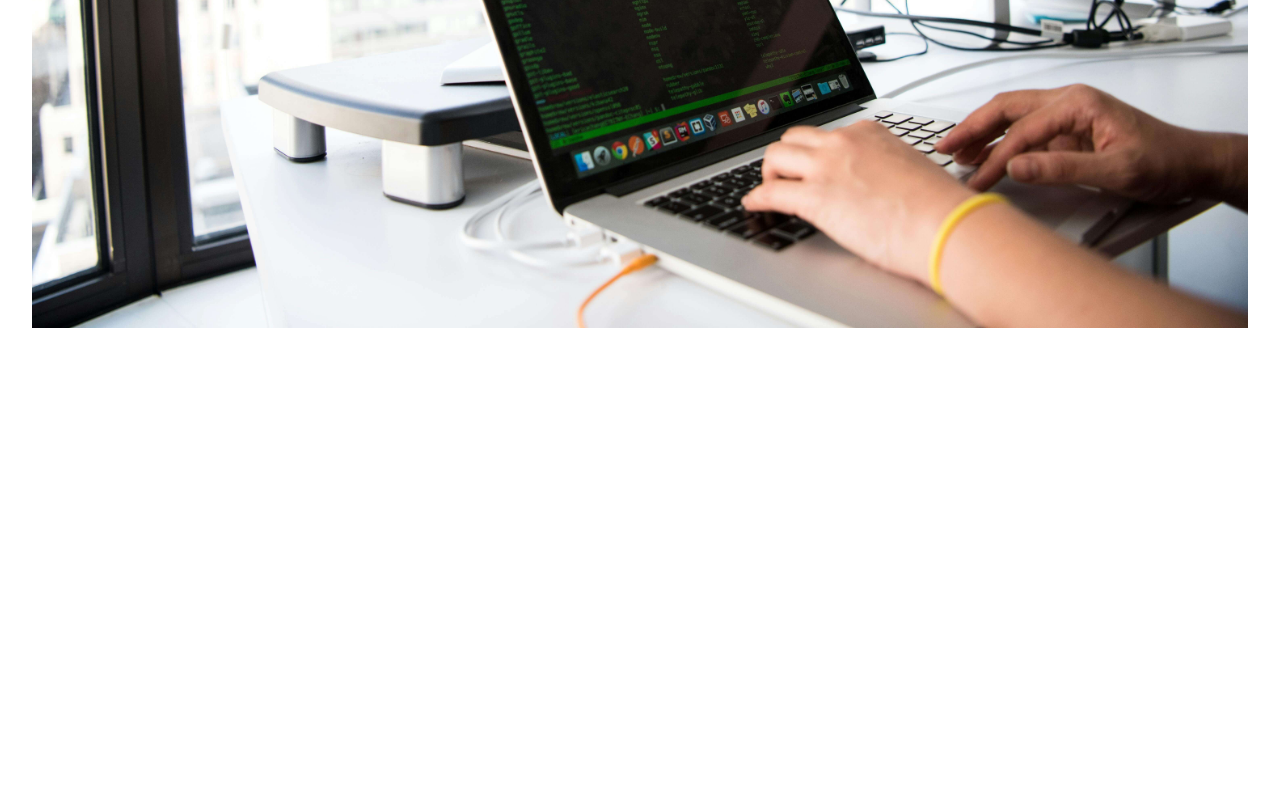
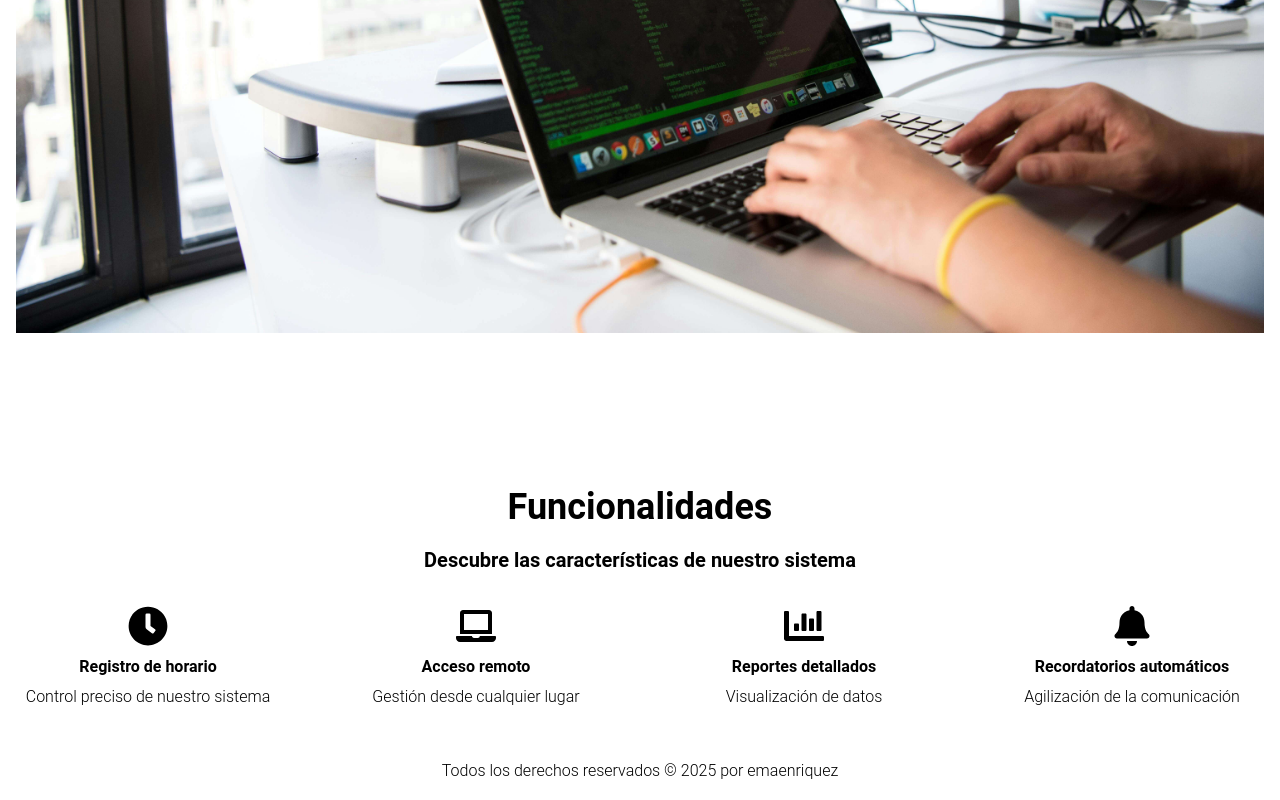
Before and after one commit to emaenriquez/StudentFlow, a React (Vite) app: page / in a window 1280 px wide. Shown: the part 910-1710 px from the top of the page. Before the commit the page ends 1370 px from the top, so only its background shows below. Built offline with nearby package versions, Linux system fonts and the light colour scheme; grey boxes are pictures that could not be loaded; the HTML template or start-up script is replaced by a standard one.

Commit message:
feat(frontend): complete Home prototype with features section and footer

```diff
--- a/package.json
+++ b/package.json
@@ -13,7 +13,8 @@
     "@heroicons/react": "^2.2.0",
     "@material-tailwind/react": "^2.1.10",
     "react": "^18.3.1",
-    "react-dom": "^18.3.1"
+    "react-dom": "^18.3.1",
+    "react-icons": "^5.4.0"
   },
   "devDependencies": {
     "@eslint/js": "^9.17.0",
--- a/src/components/Carosuel/CarosuelSoftware.jsx
+++ b/src/components/CarosuelSection/CarosuelSoftware.jsx
@@ -56,17 +56,17 @@ const CarosuelSoftware = () => {
       <img
         src="/carusel-1.jpg"
         alt="image 1"
-        className="p-8 h-full w-full object-cover"
+        className="p-4 h-full w-full object-cover"
       />
       <img
         src="/carusel-2.jpg"
         alt="image 2"
-        className="p-8 h-full w-full object-cover"
+        className="p-4 h-full w-full object-cover"
       />
       <img
         src="/carusel-3.jpg"
         alt="image 3"
-        className="p-8 h-full w-full object-cover"
+        className="p-4 h-full w-full object-cover"
       />
     </Carousel>
   );
--- a/src/components/Carosuel/ImagenHeader.jsx
+++ b/src/components/CarosuelSection/ImagenHeader.jsx
@@ -7,12 +7,12 @@ const ImagenHeader = () => {
         src="/background.jpg"
         alt="nature image"
       />
-      <figcaption className="absolute bottom-1 sm:bottom-2/3 left-2/4 flex w-[calc(100%-4rem)] -translate-x-2/4 justify-center rounded-xl py-4 px-6">
+      <figcaption className="absolute bottom-7 sm:bottom-2/3 left-2/4 flex w-[calc(100%-4rem)] -translate-x-2/4 justify-center rounded-xl py-4 px-6">
         <div>
-          <Typography variant="h1" color="white" className="text-base font-bold sm:text-2xl">
+          <Typography variant="h1" color="white" className="text-2xl text-center font-bold sm:text-2xl md:text-4xl">
             Bienvenido a nuestro Sistema de Asistencia
           </Typography>
-          <Typography variant="h2" color="white" className="mt-2 text-base font-normal text-center sm:text-2xl">
+          <Typography variant="h2" color="white" className="mt-2 text-base font-normal text-center sm:text-2xl md:text-4xl">
             Gestiona tu asistencia de manera eficiente
           </Typography>
         </div>
--- /dev/null
+++ b/src/components/FeaturesSection/Features.jsx
@@ -0,0 +1,55 @@
+import { Typography } from "@material-tailwind/react";
+import { FaClock, FaLaptop, FaChartBar, FaBell } from "react-icons/fa";
+
+const Features = () => {
+  return (
+    <section className="py-8">
+      <Typography variant="h2" className="text-center mb-4">
+        Funcionalidades
+      </Typography>
+      <Typography variant="h5" className="text-center mb-8">
+        Descubre las características de nuestro sistema
+      </Typography>
+      <div className="grid grid-cols-1 md:grid-cols-2 lg:grid-cols-4 gap-8">
+        <div className="flex flex-col items-center">
+          <FaClock size={40} className="mb-2" />
+          <Typography variant="h6" className="mb-1">
+            Registro de horario
+          </Typography>
+          <Typography variant="body2">
+            Control preciso de nuestro sistema
+          </Typography>
+        </div>
+        <div className="flex flex-col items-center">
+          <FaLaptop size={40} className="mb-2" />
+          <Typography variant="h6" className="mb-1">
+            Acceso remoto
+          </Typography>
+          <Typography variant="body2">
+            Gestión desde cualquier lugar
+          </Typography>
+        </div>
+        <div className="flex flex-col items-center">
+          <FaChartBar size={40} className="mb-2" />
+          <Typography variant="h6" className="mb-1">
+            Reportes detallados
+          </Typography>
+          <Typography variant="body2">
+            Visualización de datos
+          </Typography>
+        </div>
+        <div className="flex flex-col items-center">
+          <FaBell size={40} className="mb-2" />
+          <Typography variant="h6" className="mb-1">
+            Recordatorios automáticos
+          </Typography>
+          <Typography variant="body2">
+            Agilización de la comunicación
+          </Typography>
+        </div>
+      </div>
+    </section>
+  );
+};
+
+export default Features;
--- /dev/null
+++ b/src/components/FooterSection/Footer.jsx
@@ -0,0 +1,16 @@
+import React from 'react';
+import { Typography } from "@material-tailwind/react";
+
+const Footer = () => {
+  const currentYear = new Date().getFullYear();
+
+  return (
+    <footer className="py-4 text-center">
+      <Typography variant="body2">
+        Todos los derechos reservados &copy; {currentYear} por emaenriquez
+      </Typography>
+    </footer>
+  );
+};
+
+export default Footer;
--- a/src/components/pages/Home.jsx
+++ b/src/components/pages/Home.jsx
@@ -1,7 +1,9 @@
 
-import ImagenHeader from "../Carosuel/ImagenHeader";
-import CarosuelSoftware from "../Carosuel/CarosuelSoftware";
-import Navbar from "../Navbar/Navbar";
+import ImagenHeader from "../CarosuelSection/ImagenHeader";
+import CarosuelSoftware from "../CarosuelSection/CarosuelSoftware";
+import Navbar from "../NavBarSection/NavBar";
+import Features from "../FeaturesSection/Features";
+import Footer from "../FooterSection/Footer";
 
 const Home = () => {
     return (
@@ -9,6 +11,8 @@ const Home = () => {
             <Navbar />
             <ImagenHeader />
             <CarosuelSoftware />
+            <Features />
+            <Footer />
         </>
     );
 };
```
Also changed, not shown: src/components/NavBarSection/NavBar.jsx (renamed from src/components/NavBar/NavBar.jsx), 1 other file (tests, documents, lock files or other folders).
